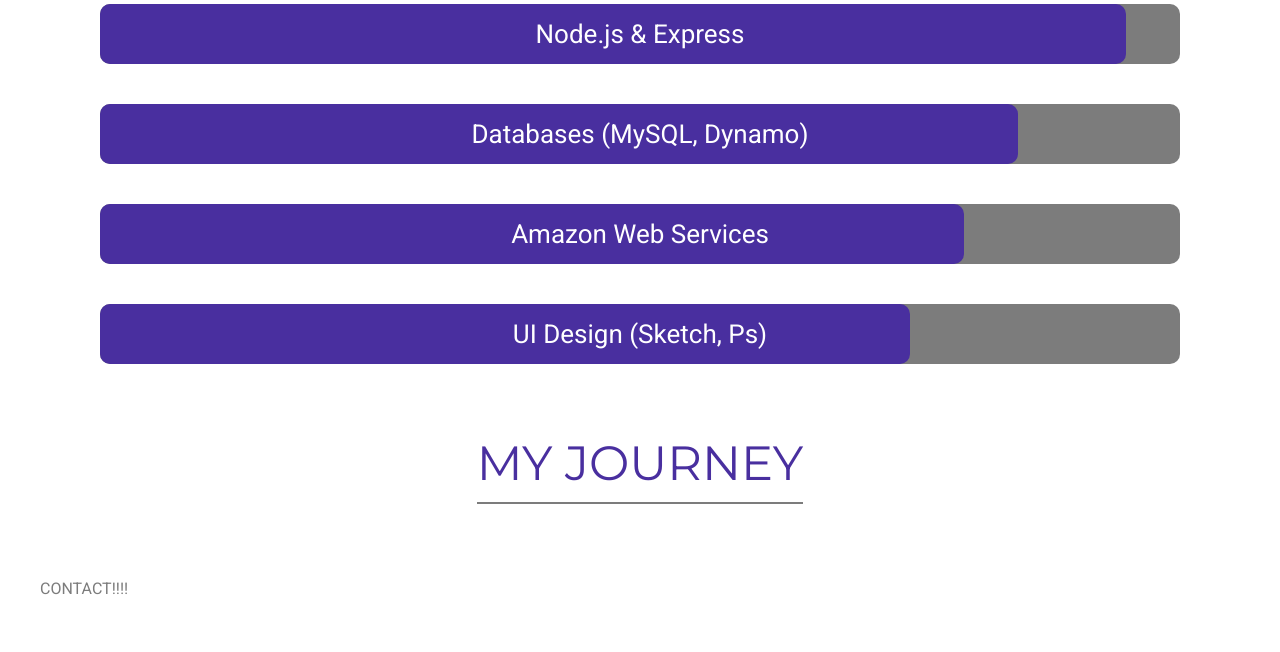
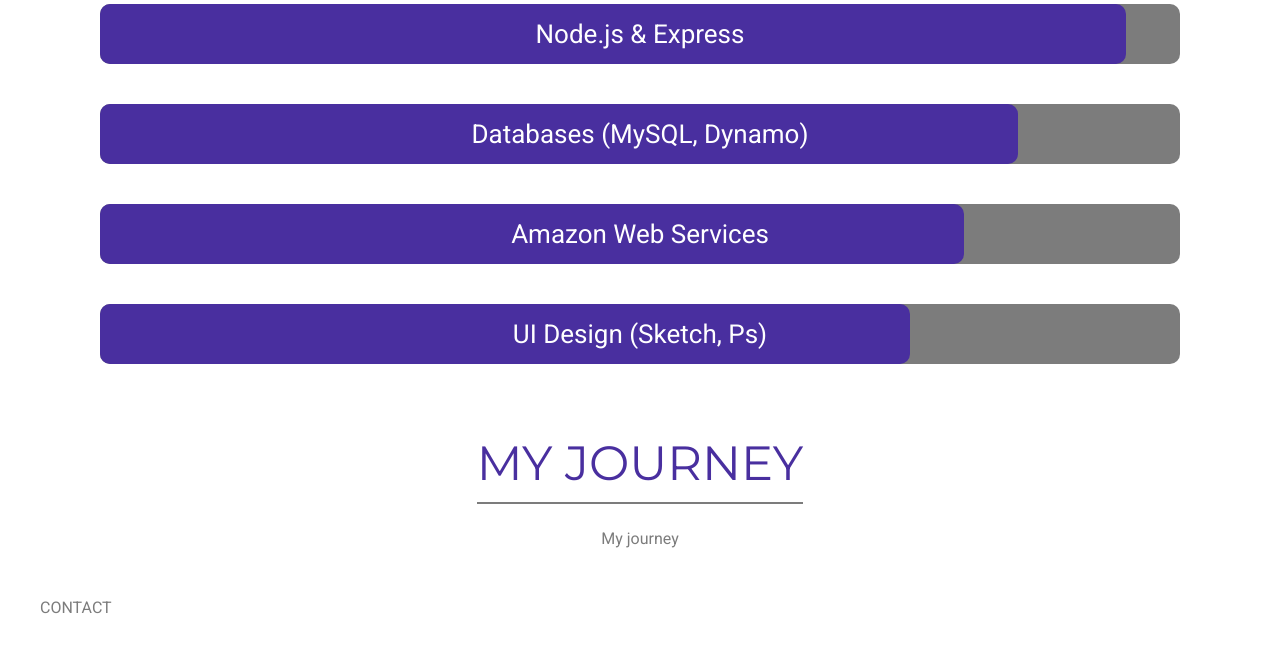
Before and after one commit to ASteinheiser/iamandrew.io, a React (Create React App) app: page / in a window 1280 px wide. Shown: the part 1560-2212 px from the top of the page. Built offline with nearby package versions, Linux system fonts and the light colour scheme.

Commit message:
improve visibility sensor to detect top of sections

```diff
--- a/src/App.js
+++ b/src/App.js
@@ -6,6 +6,23 @@
 import InteractiveStars from './components/InteractiveStars';
 import MyWork           from './components/MyWork';
 import TopBar           from './components/TopBar';
+
+const Sensor = (props) => {
+
+  const { children } = props;
+
+  return(
+    <VisibilitySensor
+      minTopValue={300}
+      partialVisible={true}
+      partialVisibility={'top'}
+      {...props}>
+
+      { children }
+
+    </VisibilitySensor>
+  );
+}
 
 const App = (props) => {
 
@@ -31,24 +48,24 @@
 
       <TopBar active={active} navigate={navigate} />
 
-      <VisibilitySensor onChange={(isVisible) => changeVisible(isVisible, 'home')}>
+      <Sensor onChange={(isVisible) => changeVisible(isVisible, 'home')}>
         <InteractiveStars name={'home'} />
-      </VisibilitySensor>
+      </Sensor>
 
       <div className='max-width'>
-        <VisibilitySensor onChange={(isVisible) => changeVisible(isVisible, 'work')}>
+        <Sensor onChange={(isVisible) => changeVisible(isVisible, 'work')}>
           <MyWork name={'work'} />
-        </VisibilitySensor>
+        </Sensor>
 
-        <VisibilitySensor onChange={(isVisible) => changeVisible(isVisible, 'about')}>
+        <Sensor onChange={(isVisible) => changeVisible(isVisible, 'about')}>
           <AboutMe name={'about'} />
-        </VisibilitySensor>
+        </Sensor>
 
-        <VisibilitySensor onChange={(isVisible) => changeVisible(isVisible, 'contact')}>
+        <Sensor onChange={(isVisible) => changeVisible(isVisible, 'contact')}>
           <div style={{height: 500}} name={'contact'}>
-            {'CONTACT!!!!'}
+            {"CONTACT"}
           </div>
-        </VisibilitySensor>
+        </Sensor>
       </div>
     </React.Fragment>
   )
--- a/src/components/AboutMe/MyJourney/index.js
+++ b/src/components/AboutMe/MyJourney/index.js
@@ -4,7 +4,9 @@
 
 const MyJourney = (props) => {
   return(
-    null
+    <div>
+      {'My journey'}
+    </div>
   );
 }
 
```
